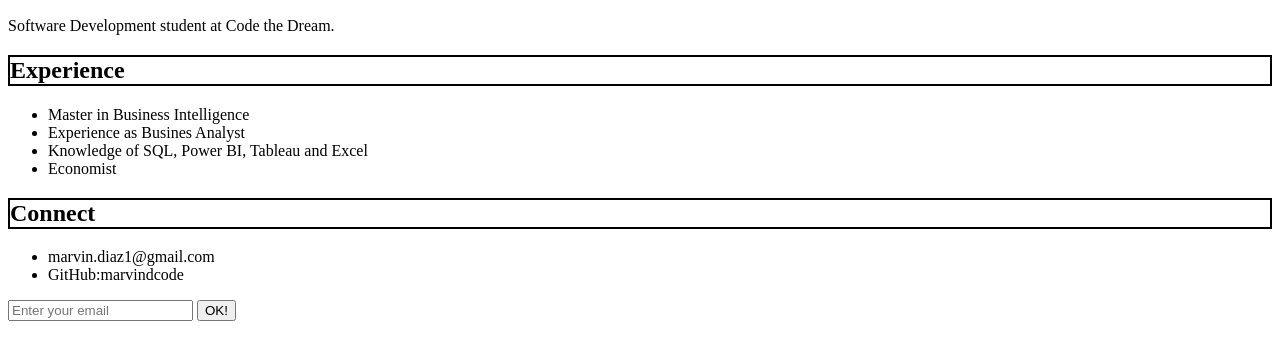
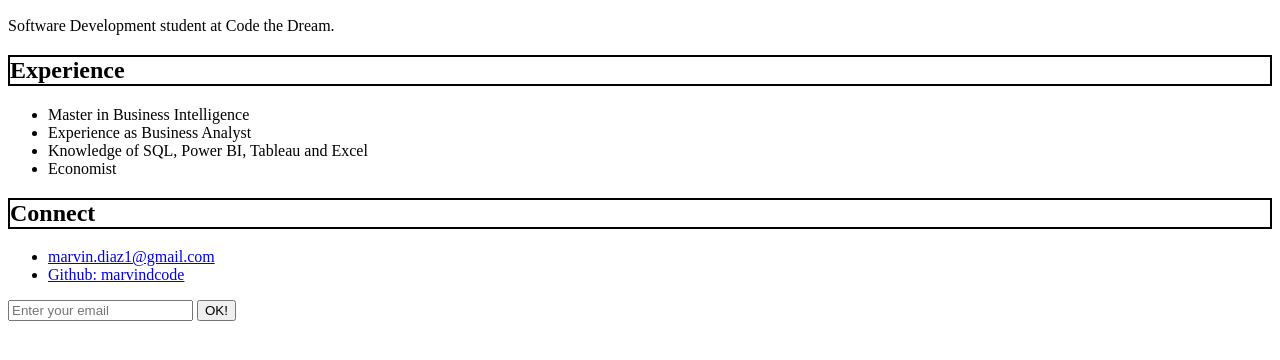
Before and after one commit to marvindcode/marvin-diaz-jupiter, a plain HTML site: page index.html in a window 1280 px wide. Shown: the part 114-474 px from the top of the page. Drawn offline with Linux system fonts and the light colour scheme.

Commit message:
boiler plate and content added

```diff
--- a/index.html
+++ b/index.html
@@ -1,35 +1,31 @@
 <!DOCTYPE html>
 <html lang="en">
 <head>
+    <title>Marvin Diaz's Portfolio</title>
     <meta charset="UTF-8">
     <meta name="viewport" content="width=device-width, initial-scale=1.0">
     <meta name="author" content="Marvin Diaz">
-    <title>Marvin Diaz's Portfolio</title>
 </head>
 <body>
-
    <h1>Marvin Diaz</h1>
-
    <section id="About">
         <h2 style="border: 2px solid Black;">About</h2>
         <p>Software Development student at Code the Dream.</p>
    </section>
-
    <section id="Experience">
         <h2 style="border: 2px solid Black;">Experience</h2>
         <ul>
             <li>Master in Business Intelligence</li>
-        <li>Experience as Busines Analyst</li>
+            <li>Experience as Business Analyst</li>
             <li>Knowledge of SQL, Power BI, Tableau and Excel</li>
             <li>Economist</li>
         </ul>
    </section>
-
    <section id="Connect">
         <h2 style="border: 2px solid Black;">Connect</h2>
         <ul>
-        <li>marvin.diaz1@gmail.com</li>
-        <li>GitHub:marvindcode</li>
+            <li><a href="mailto:marvin.diaz1@gmail.com">marvin.diaz1@gmail.com</a></li>
+            <li><a href="https://github.com/marvindcode/" target="_blank">Github: marvindcode</a></li>
         </ul>
    </section>
 
@@ -40,6 +36,7 @@
    </style>
 
    <input type = "text" placeholder="Enter your email" />
-   <button>OK!</button>
+   <button onclick="alert('Thank you for subscribing!')">OK!</button>
+
 </body>
 </html>
```
Lines whose indentation alone changed are shown as unchanged.
